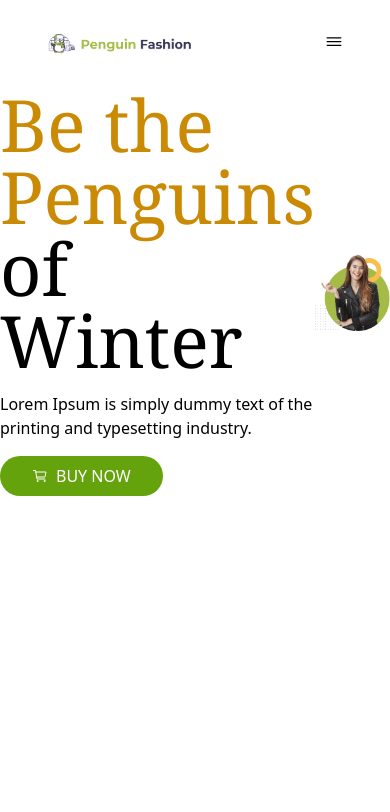
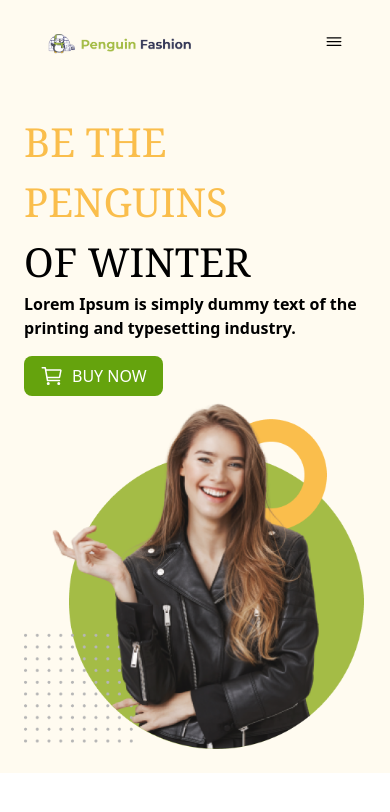
Before and after one commit to mashfikur/penguin-fashion-website-responsive, a plain HTML site: page index.html in a window 390 px wide. Drawn offline with nearby package versions, Linux system fonts and the light colour scheme.

Commit message:
responsive banner

```diff
--- a/index.html
+++ b/index.html
@@ -7,7 +7,7 @@
     <script src="https://cdn.tailwindcss.com"></script>
   </head>
   <body>
-    <header>
+    <header class="bg-[#FFFBF0]">
       <nav
         class="flex items-center justify-between px-12 py-8 lg:px-32 lg:py-12"
       >
@@ -26,27 +26,31 @@
         </div>
 
         <!-- hambuerger menu -->
-        <div class="scale-125 md:hidden">
+        <div class="scale-125 cursor-pointer md:hidden">
           <ion-icon name="menu-outline"></ion-icon>
         </div>
       </nav>
 
       <!-- banner section -->
-      <section class="flex items-center justify-between lg:px-40">
+      <section
+        class="flex p-6 flex-col items-center justify-between md:flex-row lg:px-40 lg:py-8"
+      >
         <!-- banner left -->
         <div class="font-serif text-left">
-          <h1 class="text-7xl text-yellow-600 pb-4">
+          <h1
+            class="text-[2.5rem] md:text-4xl md:leading-[4rem] lg:text-7xl uppercase lg:leading-[6rem] text-[#FABE4C]"
+          >
             Be the Penguins <br />
             <span class="text-black">of Winter</span>
           </h1>
-          <p class="font-sans pb-4">
+          <p class="font-sans font-semibold pb-4">
             Lorem Ipsum is simply dummy text of the printing and typesetting
             industry.
           </p>
           <button
-            class="bg-lime-600 text-white font-sans px-8 py-2 rounded-full flex items-center gap-2 cursor-pointer"
+            class="bg-lime-600 px-4 py-2 text-white font-sans md:scale-100 md:px-8 md:py-4 rounded-lg flex items-center gap-2 cursor-pointer"
           >
-            <ion-icon name="cart-outline"></ion-icon> BUY NOW
+            <ion-icon class="text-2xl" name="cart-outline"></ion-icon> BUY NOW
           </button>
         </div>
 
```
